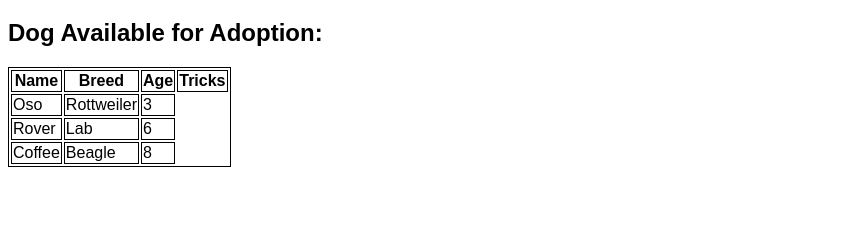
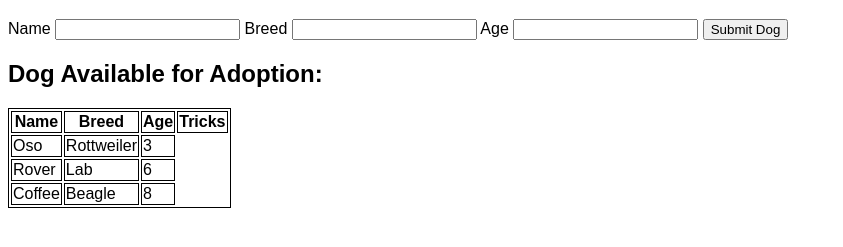
Before and after one commit to rmccrear/dog-shelter-demo, a plain HTML site: page index.html in a window 1280 px wide. Shown: the part 61-308 px from the top of the page, without its empty margins (0-843 px from the left). Drawn offline with Linux system fonts and the light colour scheme.

Commit message:
forms-and-events

```diff
--- a/index.html
+++ b/index.html
@@ -9,6 +9,15 @@
       <h1>Adopt a Dog</h1>
     </header>
     <main>
+      <form id="new-dog-form">
+        <label for="name">Name</label>
+        <input id="name" name="name" type="text">
+        <label for="breed">Breed</label>
+        <input id="breed" name="breed" type="text">
+        <label for="age">Age</label>
+        <input id="age" name="age" type="number">
+        <button type="submit">Submit Dog</button>
+      </form>
       <h2>Dog Available for Adoption:</h2>
       <table id="dog-table">
         <tr>
--- a/js/app.js
+++ b/js/app.js
@@ -24,22 +24,29 @@ function Dog(name, breed, age, tricks) {
   this.tricks = tricks;
 }
 
+// function Store(name, minCust, maxCust, ave) {
+//   this.name = name;
+//   this.minCust = minCust;
+//   this.maxCust = maxCust;
+//   this.ave = ave;
+// }
+
 Dog.prototype.oneYearLater = function() {
   this.age++;
 }
 
 Dog.prototype.render = function() {
-  let dogRow = document.createElement("tr");
+  let dogRow = document.createElement("tr"); // create row
 
-  let dogNameTD = document.createElement("td");
+  let dogNameTD = document.createElement("td"); //create data element
   dogNameTD.textContent = this.name;
   dogRow.appendChild(dogNameTD);
 
-  let dogBreedTD = document.createElement("td");
+  let dogBreedTD = document.createElement("td") //create data element dogBreedTD.textContent = this.breed;
   dogBreedTD.textContent = this.breed;
   dogRow.appendChild(dogBreedTD);
 
-  let dogAgeTD = document.createElement("td");
+  let dogAgeTD = document.createElement("td") //create data element;
   dogAgeTD.textContent = this.age;
   dogRow.appendChild(dogAgeTD);
 
@@ -62,9 +69,27 @@ for (let dog of state.dogs) {
 }
 
 for (let dog of state.dogs) {
+  dog.render()
+}
+
+// STEP 1: get the form
+let formElm = document.getElementById("new-dog-form");
+
+// STEP 2:
+function handleSubmitDog(event) {
+  event.preventDefault();
+  let target = event.target;
+
+  let name = target.name.value;
+  let breed = target.breed.value;
+  let age = target.age.value;
+
+  let dog = new Dog(name, breed, age);
+  state.dogs.push(dog)
   dog.render();
 }
-
+// STEP 3:
+formElm.addEventListener("submit", handleSubmitDog);
 
 // Object literal
 // let dog1 = {
```
